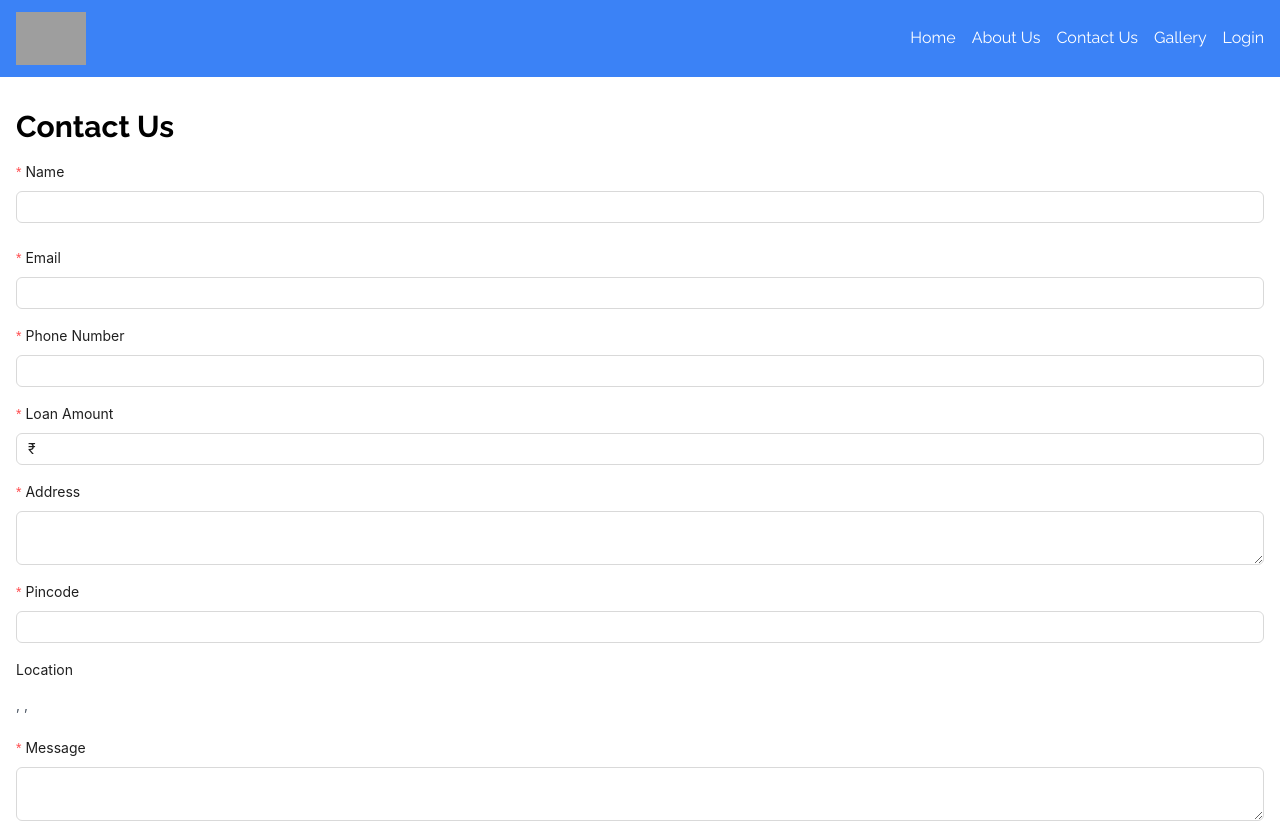
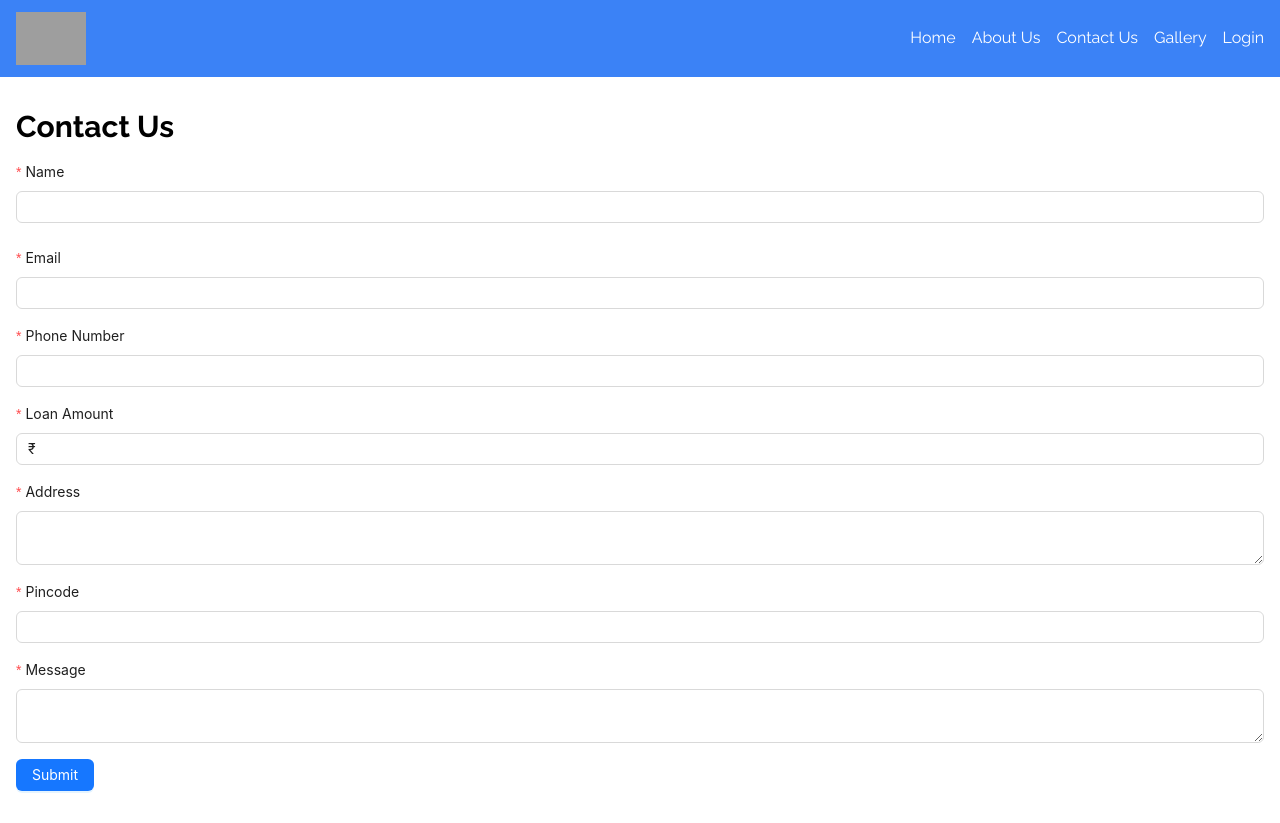
Before and after one commit to ChaudhariSaurav/AD-finance-site, a React (Vite) app: page /contact in a window 1280 px wide. Shown: the top 823 px of the page. Built offline with nearby package versions, Linux system fonts and the light colour scheme; grey boxes are pictures that could not be loaded.

Commit message:
Location remove

```diff
--- a/src/pages/Contact.jsx
+++ b/src/pages/Contact.jsx
@@ -101,11 +101,7 @@ function Contact() {
           >
             <Input />
           </Form.Item>
-          {location && (
-            <Form.Item label="Location" className="text-gray-600">
-              {location.city}, {location.state}, {location.country}
-            </Form.Item>
-          )}
+
           <Form.Item
             name="message"
             label="Message"
```
